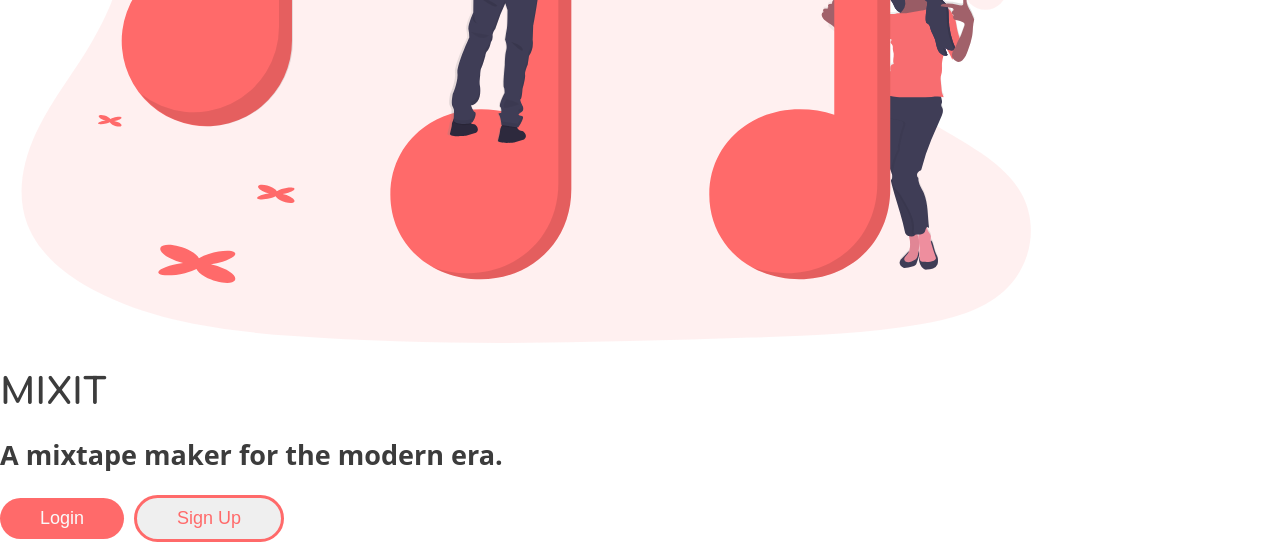
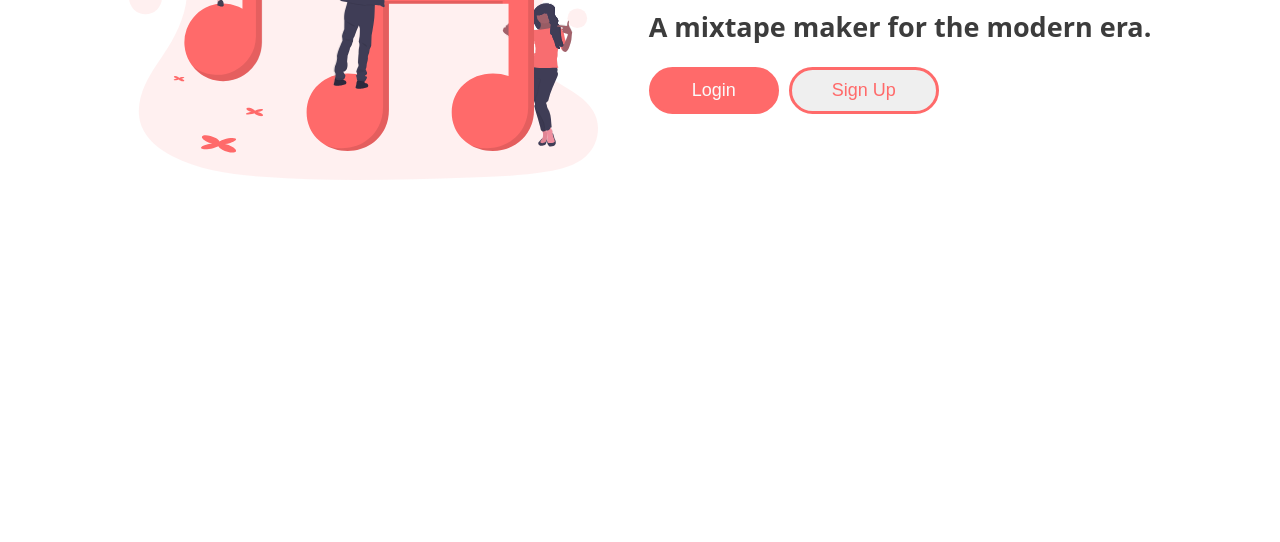
Before and after one commit to MIXTTAPE/mixttape-front-end, a React app: page / in a window 1280 px wide. Shown: the part 383-925 px from the top of the page. After the commit the page ends 800 px from the top, so only its background shows below. Built offline with nearby package versions, Linux system fonts and the light colour scheme.

Commit message:
added hover effects to buttons and center the page. intial look complete

```diff
--- a/src/components/splash/Splash.js
+++ b/src/components/splash/Splash.js
@@ -6,7 +6,7 @@ export default function Splash() {
   return (
     <div className="full-screen-container">
       <div className="splash-container">
-        <div className="image-container">
+        <div className="image-container margin-right-medium">
           <img src={Illustration} />
         </div>
         <div className="">
--- a/src/styles/global.css
+++ b/src/styles/global.css
@@ -4,6 +4,7 @@
 $pink: #FF6A6A;
 $white: #FAFAFA;
 $black: #3C3C3C;
+$transition: all 0.2s ease-in-out;
 
 body {
   margin: 0;
@@ -19,7 +20,7 @@ h1 {
 a {
   color: $white;
   text-decoration: none;
-  transition: all 0.2s ease-in-out;
+  transition: $transition;
 }
 
 .button-primary,
@@ -28,14 +29,28 @@ a {
   padding: 10px 40px;
   border-radius: 100px;
   font-size: 18px;
+  transition: $transition;
 }
 
 .button-primary {
   background-color: $pink;
   color: $white;
+  border: solid 3px $pink;
+}
+
+.button-primary:hover {
+  transform: scale(1.05);
+  cursor: pointer;
 }
 
 .button-secondary {
   border: solid 3px $pink;
   color: $pink;
 }
+
+.button-secondary:hover {
+  transform: scale(1.05);
+  background-color: $pink;
+  color: $white;
+  cursor: pointer;
+}
--- a/src/styles/helpers.css
+++ b/src/styles/helpers.css
@@ -5,3 +5,7 @@
 .margin-right-small {
   margin-right: 10px;
 }
+
+.margin-right-medium {
+  margin-right: 20px;
+}
--- a/src/styles/splash.css
+++ b/src/styles/splash.css
@@ -0,0 +1,20 @@
+.full-screen-container {
+  height: 100vh;
+  width: 100vw;
+  display: flex;
+  justify-content: center;
+  align-items: center;
+}
+
+.splash-container {
+  display: flex;
+  justify-content: center;
+  align-items: center;
+}
+
+.image-container {
+
+  img {
+    width: 500px;
+  }
+}
```
